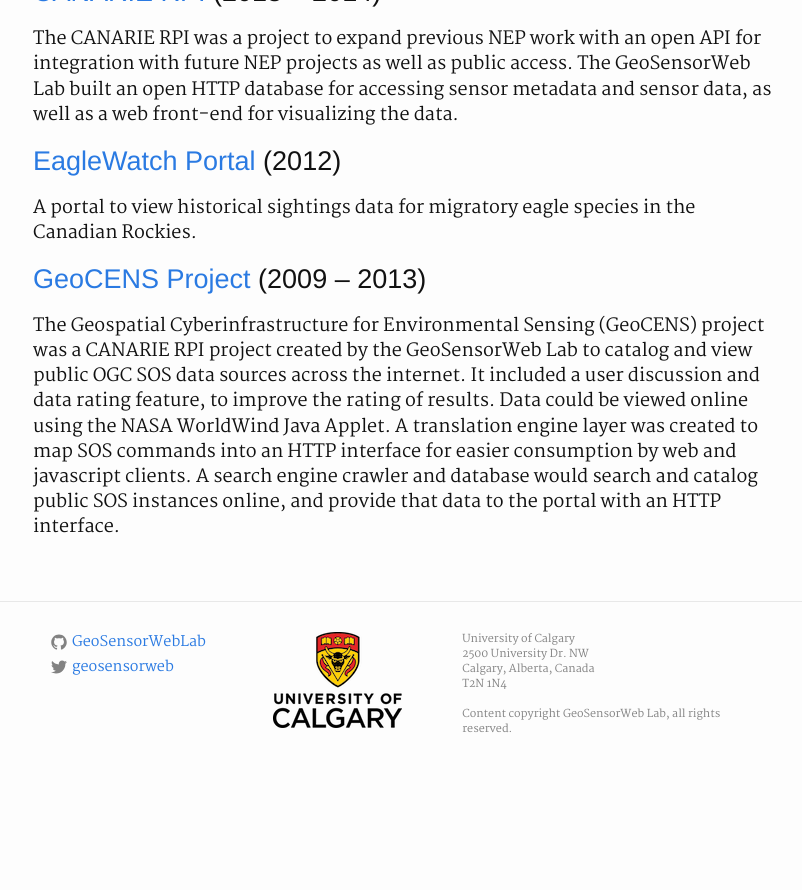
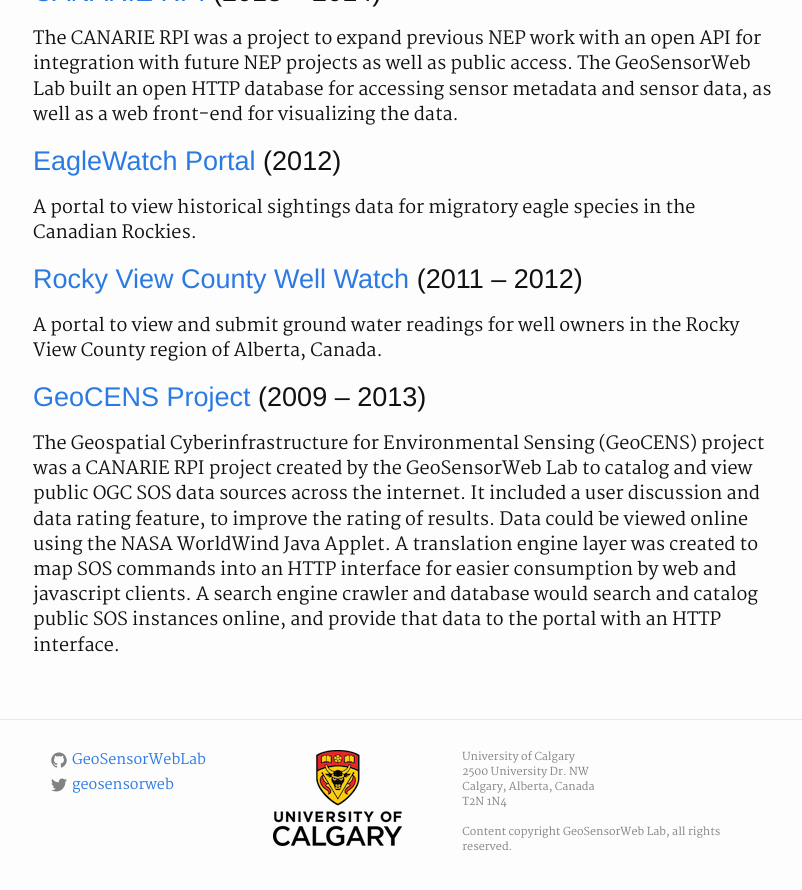
Before and after one commit to GeoSensorWebLab/geosensorweblab.github.io, a Jekyll site: the page built from projects.md, in a window 1280 px wide and 900 px high, scrolled down 2042 px. Shown: the top 890 px of the window, without its empty margins (237-1039 px from the left). Built offline with Jekyll 4.4.1, drawn with Linux system fonts in a browser that asks for light colours; before the commit the page ends 2824 px from its top, so only the background shows below that.

Commit message:
Add info about RVC project

```diff
--- a/projects.md
+++ b/projects.md
@@ -80,6 +80,10 @@
 
 A portal to view historical sightings data for migratory eagle species in the Canadian Rockies.
 
+## <a href="http://rockyview.gswlab.ca/">Rocky View County Well Watch</a> (2011 – 2012)
+
+A portal to view and submit ground water readings for well owners in the Rocky View County region of Alberta, Canada.
+
 ## <a href="http://geocens.gswlab.ca/">GeoCENS Project</a> (2009 – 2013)
 
 The Geospatial Cyberinfrastructure for Environmental Sensing (GeoCENS) project was a CANARIE RPI project created by the GeoSensorWeb Lab to catalog and view public OGC SOS data sources across the internet. It included a user discussion and data rating feature, to improve the rating of results. Data could be viewed online using the NASA WorldWind Java Applet. A translation engine layer was created to map SOS commands into an HTTP interface for easier consumption by web and javascript clients. A search engine crawler and database would search and catalog public SOS instances online, and provide that data to the portal with an HTTP interface.
```
